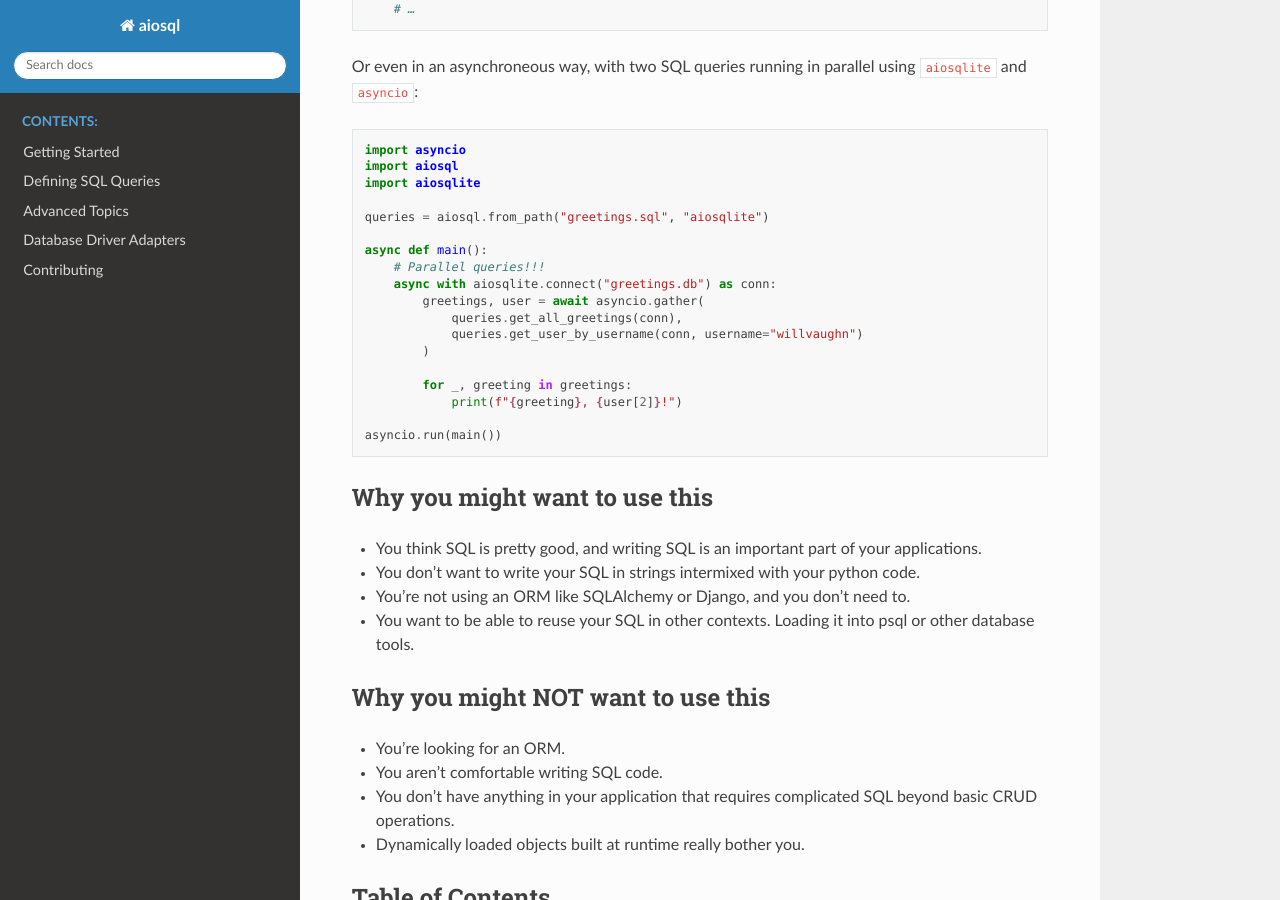
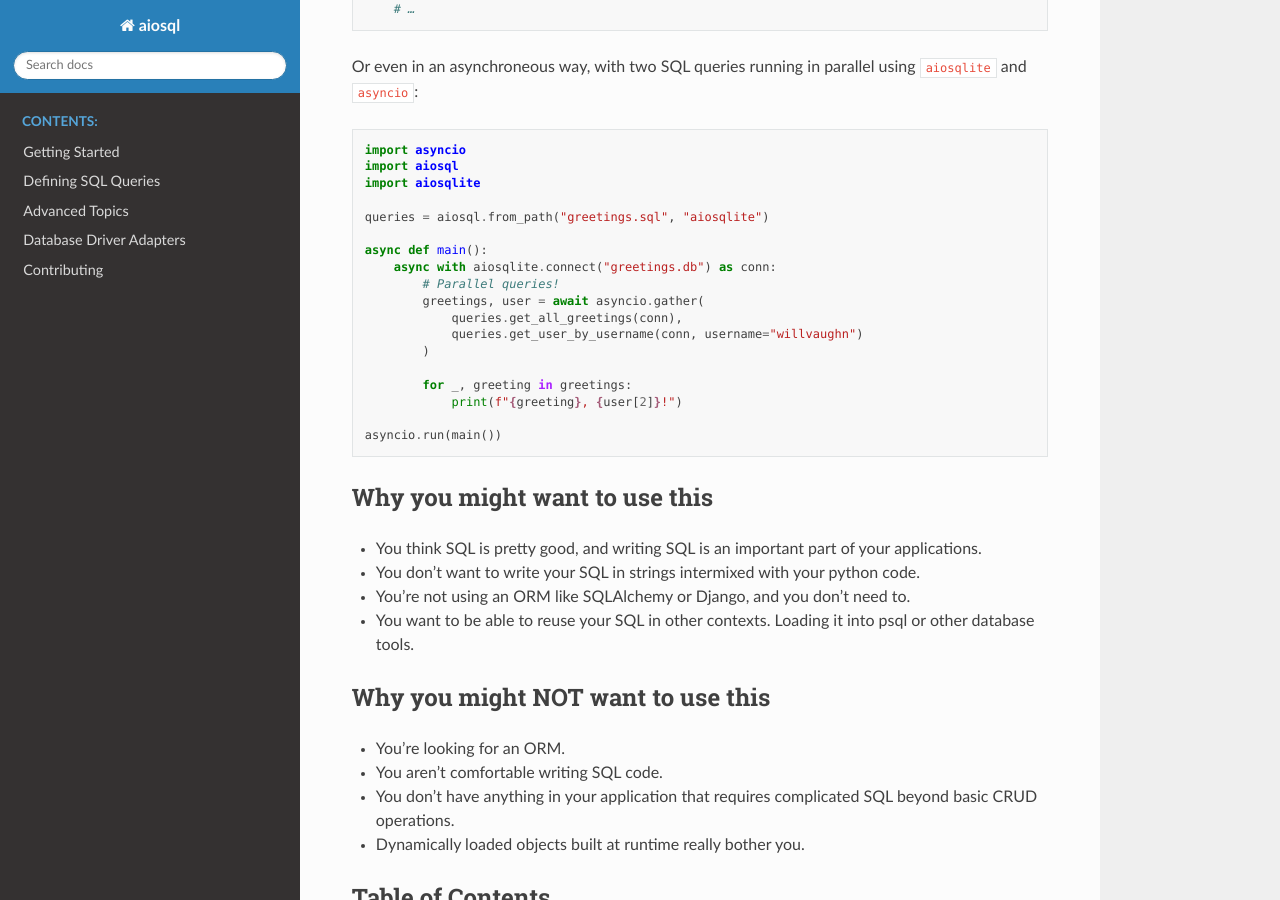
Before and after one commit to nackjicholson/aiosql, a Sphinx documentation site: the page built from docs/source/index.rst, in a window 1280 px wide and 900 px high, scrolled down 1497 px. Built offline with Sphinx 7.4.7 and the Read the Docs theme 2.0.0, drawn with Linux system fonts in a browser that asks for light colours; pages that are not in the unit, such as notebooks, are missing from menus.

Commit message:
move comment in example code

```diff
--- a/docs/source/index.rst
+++ b/docs/source/index.rst
@@ -163,8 +163,8 @@ using ``aiosqlite`` and ``asyncio``:
     queries = aiosql.from_path("greetings.sql", "aiosqlite")
 
     async def main():
-        # Parallel queries!!!
         async with aiosqlite.connect("greetings.db") as conn:
+            # Parallel queries!
             greetings, user = await asyncio.gather(
                 queries.get_all_greetings(conn),
                 queries.get_user_by_username(conn, username="willvaughn")
```
